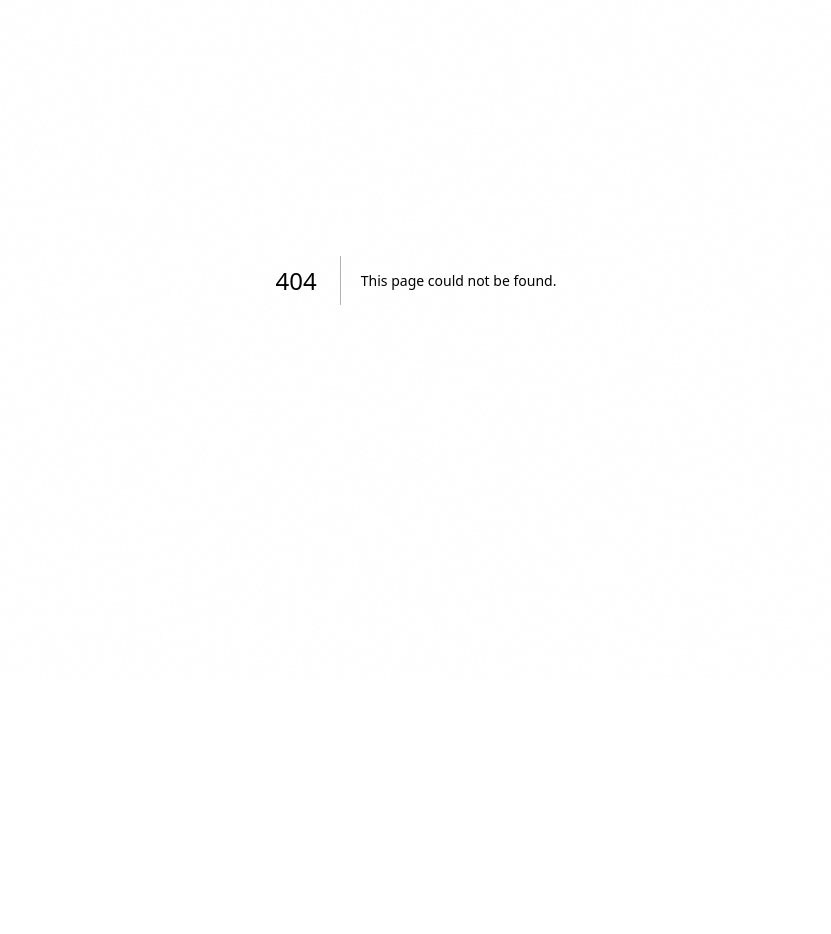
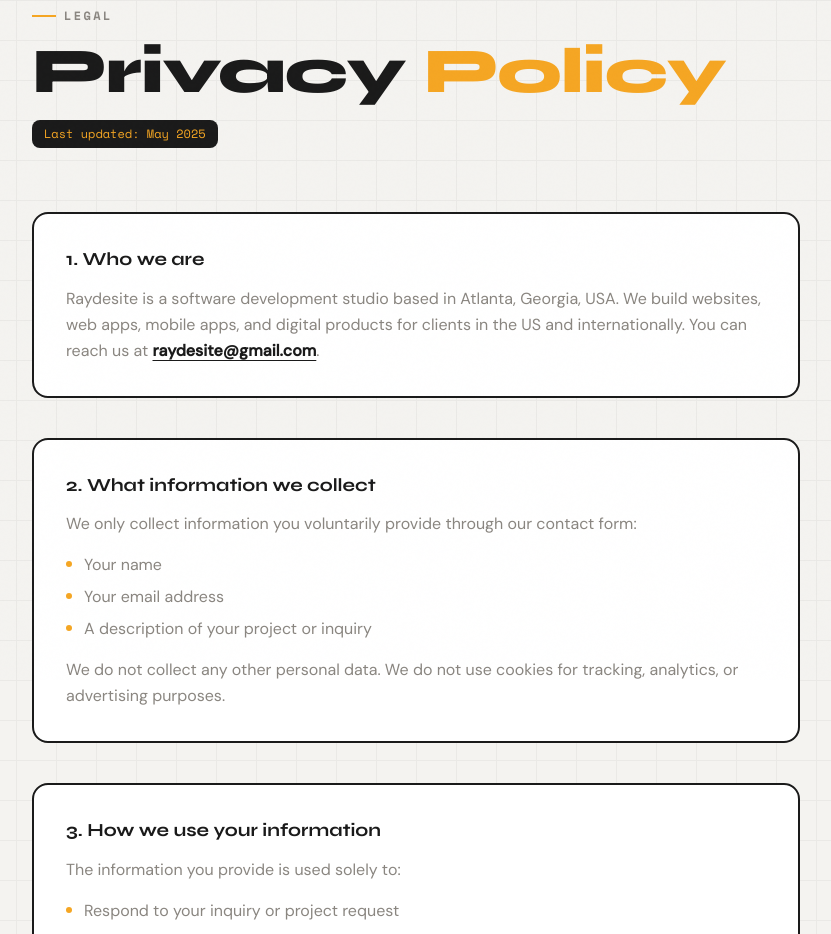
Before and after one commit to Raydesite/raydesite-website-official, a Next.js app: page /privacy-policy in a window 1280 px wide. Before the commit this address had no page. Shown: the part 120-1054 px from the top of the page, without its empty margins (224-1055 px from the left). Before the commit the page ends 800 px from the top, so only its background shows below. Built offline with nearby package versions, Linux system fonts and the light colour scheme.

Commit message:
Create privacy-policy

```diff
--- /dev/null
+++ b/app/privacy-policy/page.tsx
@@ -0,0 +1,242 @@
+import type { Metadata } from "next";
+import Navbar from "@/components/Navbar";
+import Footer from "@/components/Footer";
+
+export const metadata: Metadata = {
+  title: "Privacy Policy",
+  description: "How Raydesite handles your personal information.",
+  alternates: { canonical: "https://raydesite.com/privacy-policy" },
+};
+
+export default function PrivacyPolicyPage() {
+  return (
+    <main>
+      <Navbar />
+      <section
+        className="py-32 px-6 relative overflow-hidden"
+        aria-labelledby="privacy-heading"
+      >
+        {/* Background grid */}
+        <div
+          className="absolute inset-0 opacity-[0.04]"
+          style={{
+            backgroundImage:
+              "linear-gradient(#1A1A1A 1px, transparent 1px), linear-gradient(90deg, #1A1A1A 1px, transparent 1px)",
+            backgroundSize: "40px 40px",
+          }}
+          aria-hidden="true"
+        />
+
+        <div className="max-w-3xl mx-auto relative">
+          {/* Header */}
+          <div className="mb-16">
+            <span className="font-mono text-xs font-bold uppercase tracking-[0.2em] text-[#8A8680] flex items-center gap-2 mb-4">
+              <span className="w-6 h-0.5 bg-[#F5A623]" />
+              Legal
+            </span>
+            <h1
+              id="privacy-heading"
+              style={{
+                fontFamily: "Syne, sans-serif",
+                fontWeight: 800,
+                fontSize: "clamp(2.5rem, 6vw, 4rem)",
+                letterSpacing: "-0.02em",
+                lineHeight: 1.0,
+              }}
+            >
+              Privacy <span className="text-[#F5A623]">Policy</span>
+            </h1>
+            <div className="flex items-center gap-3 mt-4">
+              <div className="inline-flex items-center bg-[#1A1A1A] text-[#F5A623] font-mono text-xs px-3 py-1.5 rounded-lg">
+                Last updated: May 2025
+              </div>
+            </div>
+          </div>
+
+          {/* Content */}
+          <div
+            className="space-y-10"
+            style={{ fontFamily: "DM Sans, sans-serif" }}
+          >
+            <div className="bg-white border-2 border-[#1A1A1A] rounded-2xl p-8 hover:shadow-[4px_4px_0_#1A1A1A] transition-all duration-200">
+              <h2
+                className="mb-3"
+                style={{
+                  fontFamily: "Syne, sans-serif",
+                  fontWeight: 700,
+                  fontSize: "1.15rem",
+                }}
+              >
+                1. Who we are
+              </h2>
+              <p className="text-[#8A8680] leading-relaxed">
+                Raydesite is a software development studio based in Atlanta,
+                Georgia, USA. We build websites, web apps, mobile apps, and
+                digital products for clients in the US and internationally. You
+                can reach us at{" "}
+                <a
+                  href="mailto:raydesite@gmail.com"
+                  className="text-[#1A1A1A] font-bold underline underline-offset-4 hover:text-[#F5A623] transition-colors"
+                >
+                  raydesite@gmail.com
+                </a>
+                .
+              </p>
+            </div>
+
+            <div className="bg-white border-2 border-[#1A1A1A] rounded-2xl p-8 hover:shadow-[4px_4px_0_#1A1A1A] transition-all duration-200">
+              <h2
+                className="mb-3"
+                style={{
+                  fontFamily: "Syne, sans-serif",
+                  fontWeight: 700,
+                  fontSize: "1.15rem",
+                }}
+              >
+                2. What information we collect
+              </h2>
+              <p className="text-[#8A8680] leading-relaxed mb-4">
+                We only collect information you voluntarily provide through our
+                contact form:
+              </p>
+              <ul className="space-y-2">
+                {[
+                  "Your name",
+                  "Your email address",
+                  "A description of your project or inquiry",
+                ].map((item) => (
+                  <li
+                    key={item}
+                    className="flex items-start gap-3 text-[#8A8680]"
+                  >
+                    <span className="w-1.5 h-1.5 bg-[#F5A623] rounded-full mt-2 flex-shrink-0" />
+                    {item}
+                  </li>
+                ))}
+              </ul>
+              <p className="text-[#8A8680] leading-relaxed mt-4">
+                We do not collect any other personal data. We do not use cookies
+                for tracking, analytics, or advertising purposes.
+              </p>
+            </div>
+
+            <div className="bg-white border-2 border-[#1A1A1A] rounded-2xl p-8 hover:shadow-[4px_4px_0_#1A1A1A] transition-all duration-200">
+              <h2
+                className="mb-3"
+                style={{
+                  fontFamily: "Syne, sans-serif",
+                  fontWeight: 700,
+                  fontSize: "1.15rem",
+                }}
+              >
+                3. How we use your information
+              </h2>
+              <p className="text-[#8A8680] leading-relaxed mb-4">
+                The information you provide is used solely to:
+              </p>
+              <ul className="space-y-2">
+                {[
+                  "Respond to your inquiry or project request",
+                  "Send you a project proposal if applicable",
+                  "Communicate during the development process",
+                ].map((item) => (
+                  <li
+                    key={item}
+                    className="flex items-start gap-3 text-[#8A8680]"
+                  >
+                    <span className="w-1.5 h-1.5 bg-[#F5A623] rounded-full mt-2 flex-shrink-0" />
+                    {item}
+                  </li>
+                ))}
+              </ul>
+              <p className="text-[#8A8680] leading-relaxed mt-4">
+                We will never sell, rent, or share your personal information
+                with third parties. We do not send marketing emails or
+                newsletters.
+              </p>
+            </div>
+
+            <div className="bg-white border-2 border-[#1A1A1A] rounded-2xl p-8 hover:shadow-[4px_4px_0_#1A1A1A] transition-all duration-200">
+              <h2
+                className="mb-3"
+                style={{
+                  fontFamily: "Syne, sans-serif",
+                  fontWeight: 700,
+                  fontSize: "1.15rem",
+                }}
+              >
+                4. Data retention
+              </h2>
+              <p className="text-[#8A8680] leading-relaxed">
+                We retain your contact information only for as long as necessary
+                to complete your project or respond to your inquiry. If no
+                project agreement is reached, your information is deleted within
+                90 days of your initial contact.
+              </p>
+            </div>
+
+            <div className="bg-white border-2 border-[#1A1A1A] rounded-2xl p-8 hover:shadow-[4px_4px_0_#1A1A1A] transition-all duration-200">
+              <h2
+                className="mb-3"
+                style={{
+                  fontFamily: "Syne, sans-serif",
+                  fontWeight: 700,
+                  fontSize: "1.15rem",
+                }}
+              >
+                5. Your rights
+              </h2>
+              <p className="text-[#8A8680] leading-relaxed mb-4">
+                You have the right to:
+              </p>
+              <ul className="space-y-2">
+                {[
+                  "Request access to the personal data we hold about you",
+                  "Request correction or deletion of your data",
+                  "Withdraw consent at any time by contacting us",
+                ].map((item) => (
+                  <li
+                    key={item}
+                    className="flex items-start gap-3 text-[#8A8680]"
+                  >
+                    <span className="w-1.5 h-1.5 bg-[#F5A623] rounded-full mt-2 flex-shrink-0" />
+                    {item}
+                  </li>
+                ))}
+              </ul>
+              <p className="text-[#8A8680] leading-relaxed mt-4">
+                To exercise any of these rights, email us at{" "}
+                <a
+                  href="mailto:raydesite@gmail.com"
+                  className="text-[#1A1A1A] font-bold underline underline-offset-4 hover:text-[#F5A623] transition-colors"
+                >
+                  raydesite@gmail.com
+                </a>
+                .
+              </p>
+            </div>
+
+            <div className="bg-white border-2 border-[#1A1A1A] rounded-2xl p-8 hover:shadow-[4px_4px_0_#1A1A1A] transition-all duration-200">
+              <h2
+                className="mb-3"
+                style={{
+                  fontFamily: "Syne, sans-serif",
+                  fontWeight: 700,
+                  fontSize: "1.15rem",
+                }}
+              >
+                6. Changes to this policy
+              </h2>
+              <p className="text-[#8A8680] leading-relaxed">
+                We may update this Privacy Policy from time to time. Any changes
+                will be posted on this page with an updated date. We encourage
+                you to review this page periodically.
+              </p>
+            </div>
+          </div>
+        </div>
+      </section>
+      <Footer />
+    </main>
+  );
+}
```
